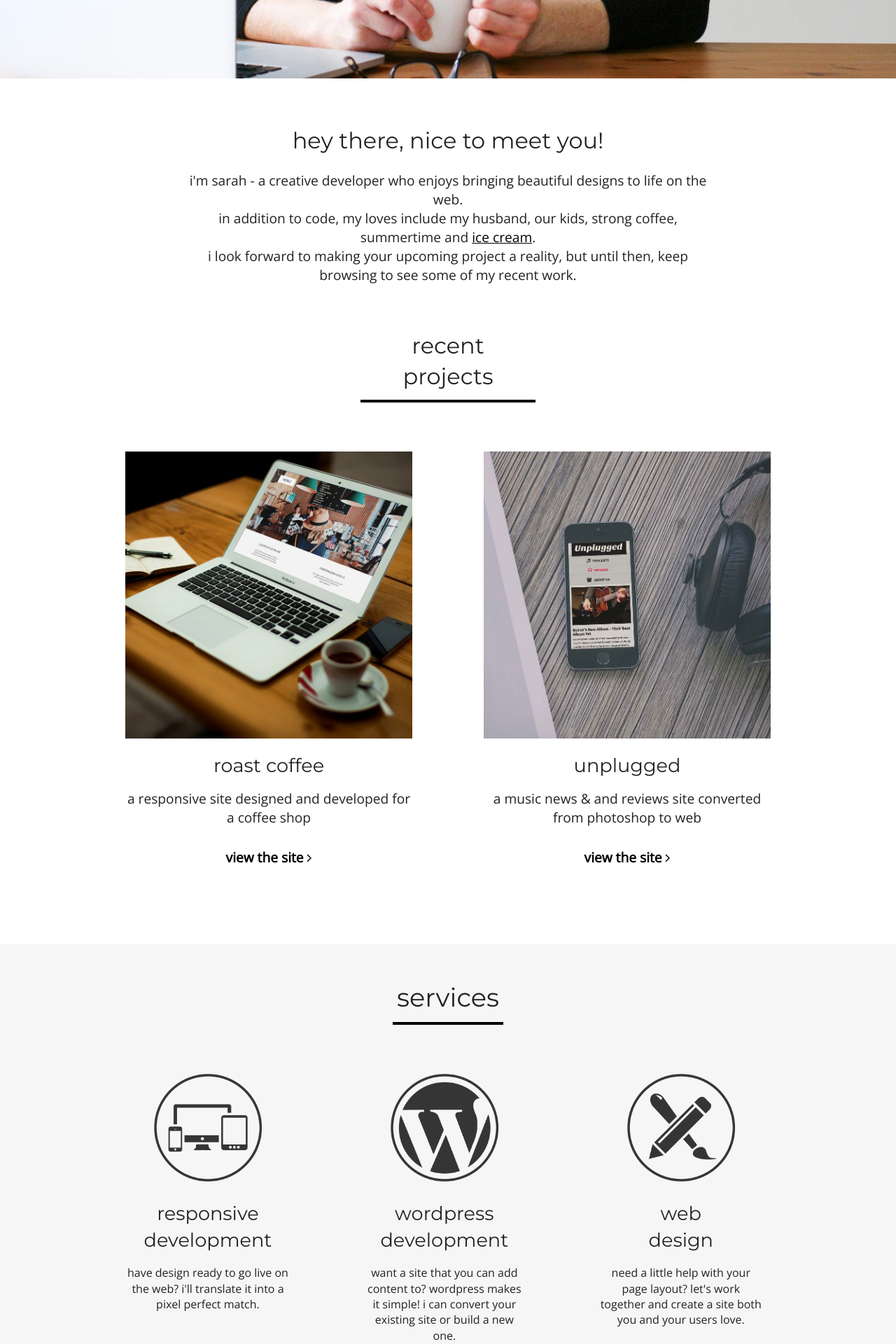
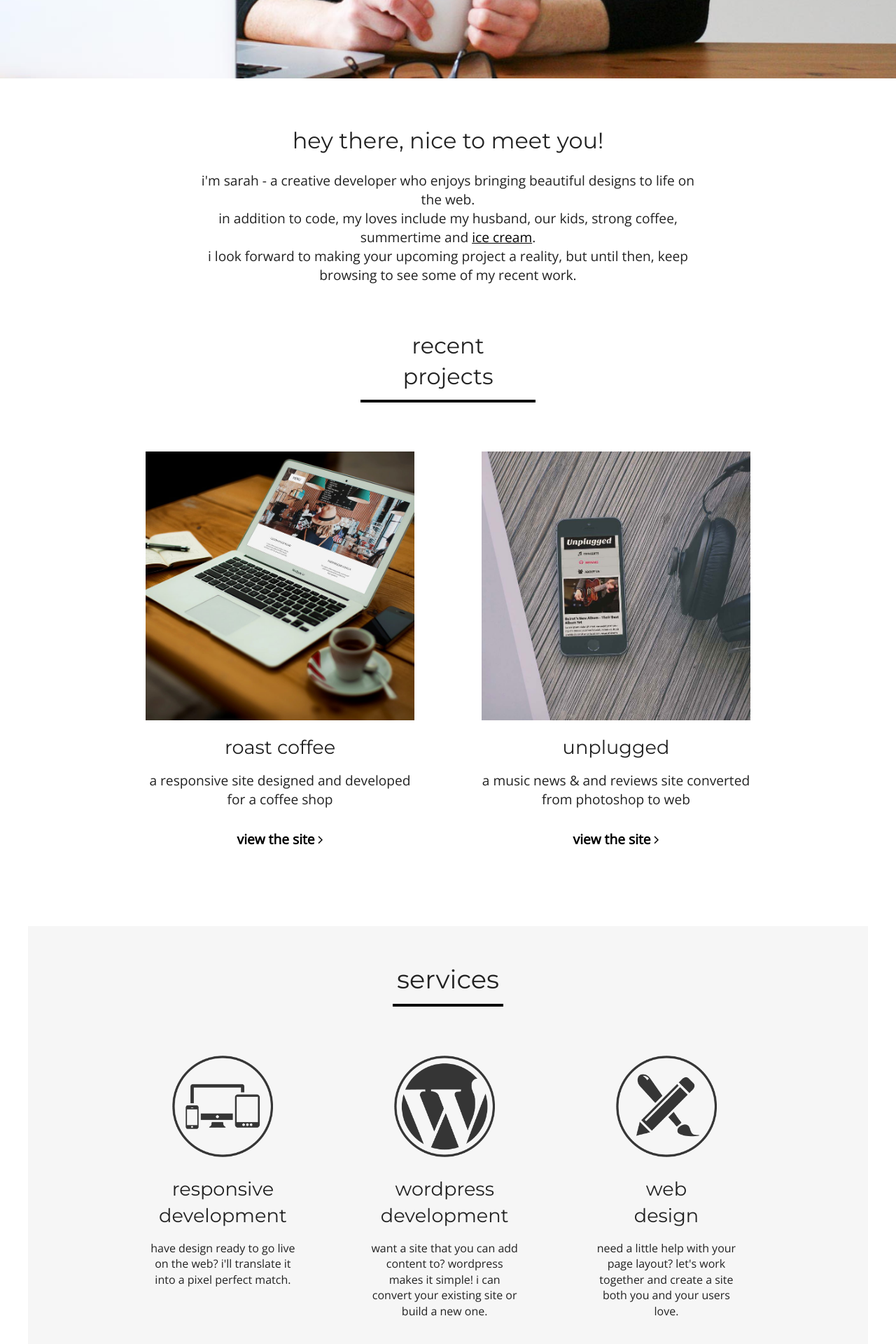
Before and after one commit to skiddhubbard/skiddhubbard.github.io, a Jekyll site: the page built from index.md, in a window 1280 px wide. Shown: the part 788-2708 px from the top of the page at 70% size. Built offline with Jekyll 4.4.1, drawn with Linux system fonts in a browser that asks for light colours; nearby versions of some CDN libraries.

Commit message:
max desktop widths

```diff
--- a/_sass/site/_base.scss
+++ b/_sass/site/_base.scss
@@ -678,6 +678,11 @@ input {
 
   /***About***/
 
+  #about {
+    margin: auto;
+    max-width: 1200px;
+  }
+
   .about {
     padding-top: 20px;
     width: 60%;
@@ -688,6 +693,11 @@ input {
   }
 
   /***Work***/
+
+  #work {
+    margin: auto;
+    max-width: 1200px;
+  }
 
   .work {
     margin: auto;
@@ -731,11 +741,12 @@ input {
   /***Services***/
 
   #services {
+    margin: auto;
+    max-width: 1200px;
     padding-bottom: 45px;
   }
 
   .services {
-    max-width: 1200px;
     width: 80%;
   }
 
```
